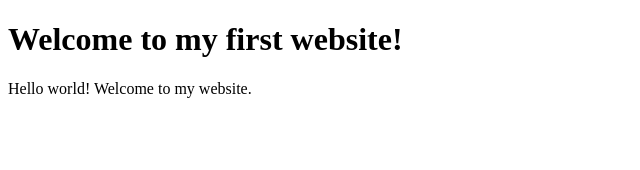
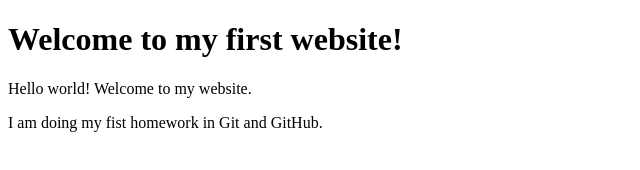
Before and after one commit to Visiela2/Visiela2.github.io, a plain HTML site: page index.html in a window 1280 px wide. Shown: the whole page, without its empty margins (0-640 px from the left). Drawn offline with Linux system fonts and the light colour scheme.

Commit message:
Add homework paragraph to website

```diff
--- a/index.html
+++ b/index.html
@@ -4,10 +4,11 @@
 <head>
     <meta charset="UTF-8">
     <meta name="viewport" content="width=device-width, initial-scale=1.0">
-    <title>My Website</title>
+    <title>My First GitHub Website</title>
 </head>
 <body>
     <h1>Welcome to my first website!</h1>
     <p>Hello world! Welcome to my website.</p>
+    <p>I am doing my fist homework in Git and GitHub.</p>
 </body>
 </html>
```
